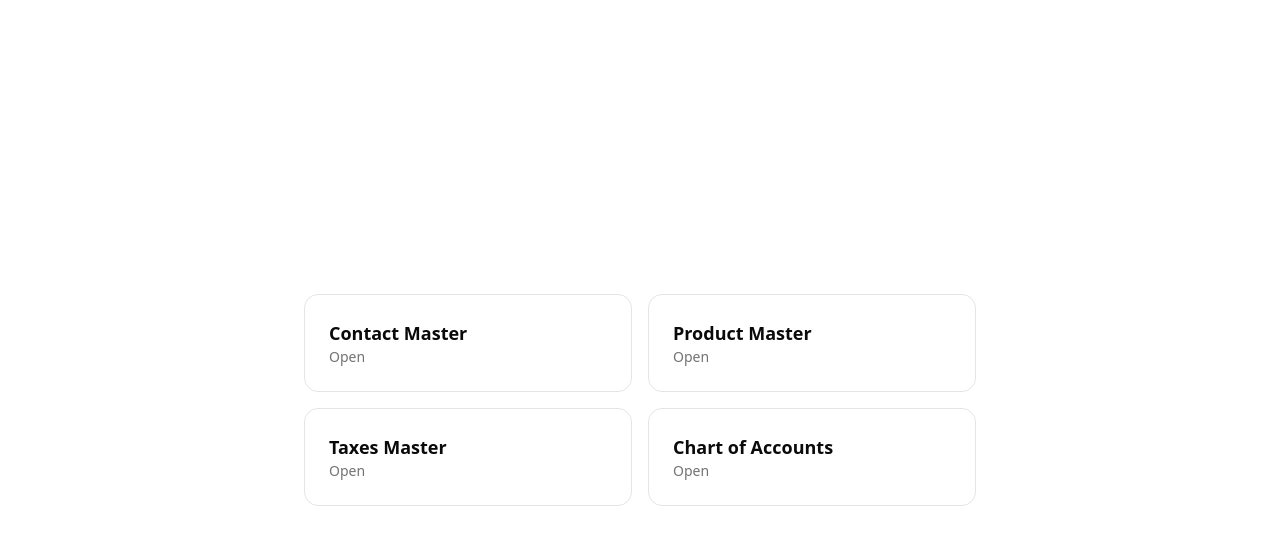
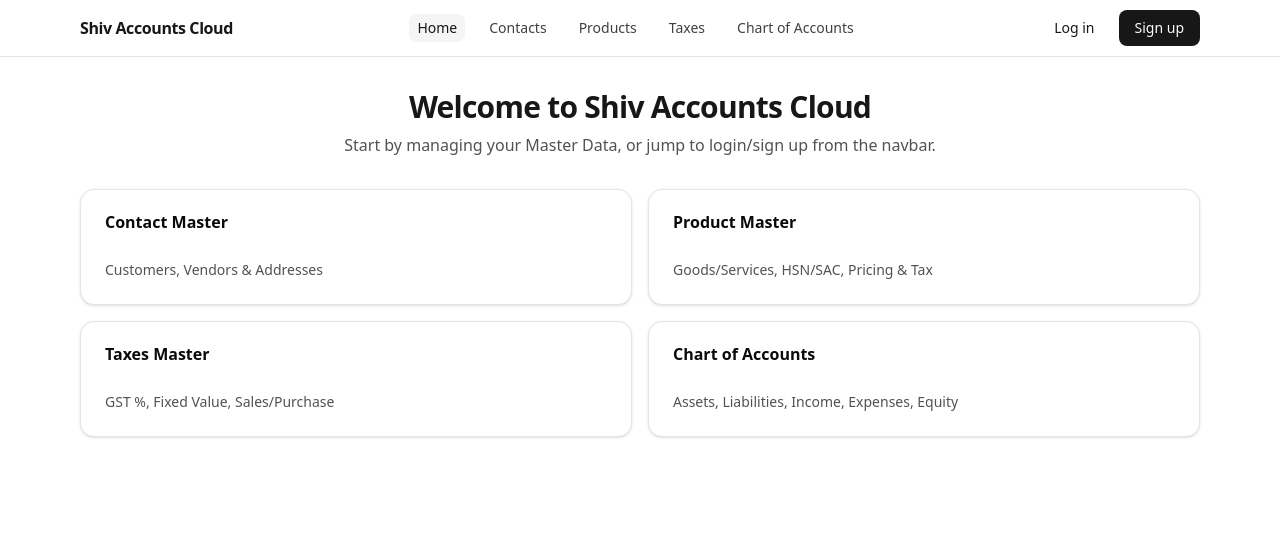
Before and after one commit to adwyte/odoo-final-accounting, a Next.js app in the folder frontend/ui/: page / in a window 1280 px wide. Shown: the top 544 px of the page. Built offline with nearby package versions, Linux system fonts and the light colour scheme.

Commit message:
frontend

```diff
--- /dev/null
+++ b/frontend/ui/src/app/admin/layout.tsx
@@ -0,0 +1,23 @@
+// src/app/admin/layout.tsx
+import "bootstrap/dist/css/bootstrap.min.css"; // scoped to /admin/*
+import type { Metadata } from "next";
+
+export const metadata: Metadata = {
+  title: "Admin • Shiv Accounts Cloud",
+};
+
+export default function AdminLayout({ children }: { children: React.ReactNode }) {
+  return (
+    <html lang="en">
+      <body className="bg-light">
+        {/* Simple admin navbar */}
+        <nav className="navbar navbar-expand navbar-light bg-white border-bottom mb-3">
+          <div className="container">
+            <a className="navbar-brand" href="/">Admin</a>
+          </div>
+        </nav>
+        <main className="container my-4">{children}</main>
+      </body>
+    </html>
+  );
+}
--- a/frontend/ui/src/app/layout.tsx
+++ b/frontend/ui/src/app/layout.tsx
@@ -1,6 +1,7 @@
 // src/app/layout.tsx
-import "./globals.css";
 import type { Metadata } from "next";
+import "./globals.css"; // keep if you have it
+import Navbar from "@/components/nav/Navbar";
 
 export const metadata: Metadata = {
   title: "Shiv Accounts Cloud",
@@ -10,7 +11,10 @@ export const metadata: Metadata = {
 export default function RootLayout({ children }: { children: React.ReactNode }) {
   return (
     <html lang="en">
-      <body>{children}</body>
+      <body className="min-h-screen bg-white text-neutral-900 antialiased">
+        <Navbar />
+        <main className="mx-auto max-w-6xl px-4 py-8">{children}</main>
+      </body>
     </html>
   );
 }
--- a/frontend/ui/src/app/masters/chart-of-accounts/page.tsx
+++ b/frontend/ui/src/app/masters/chart-of-accounts/page.tsx
@@ -82,6 +82,7 @@ export default function Page() {
       <ToolbarButton
         disabled={!active}
         onClick={() => {
+
           if (!active) return;
           setArchived((a) => ({ ...a, [active.id]: !a[active.id] }));
           setActive(null);
--- a/frontend/ui/src/app/page.tsx
+++ b/frontend/ui/src/app/page.tsx
@@ -1,19 +1,52 @@
+// src/app/page.tsx
+import Link from "next/link";
+import { Card, CardContent, CardHeader, CardTitle } from "@/components/ui/card";
+
+const tiles = [
+  {
+    href: "/masters/contacts",
+    title: "Contact Master",
+    blurb: "Customers, Vendors & Addresses",
+  },
+  {
+    href: "/masters/products",
+    title: "Product Master",
+    blurb: "Goods/Services, HSN/SAC, Pricing & Tax",
+  },
+  {
+    href: "/masters/taxes",
+    title: "Taxes Master",
+    blurb: "GST %, Fixed Value, Sales/Purchase",
+  },
+  {
+    href: "/masters/chart-of-accounts",
+    title: "Chart of Accounts",
+    blurb: "Assets, Liabilities, Income, Expenses, Equity",
+  },
+];
+
 export default function Home() {
   return (
-    <main className="min-h-screen flex items-center justify-center p-8">
-      <div className="grid gap-4 sm:grid-cols-2 max-w-2xl w-full">
-        {[
-          { href: "/masters/contacts", label: "Contact Master" },
-          { href: "/masters/products", label: "Product Master" },
-          { href: "/masters/taxes", label: "Taxes Master" },
-          { href: "/masters/chart-of-accounts", label: "Chart of Accounts" },
-        ].map((i) => (
-          <a key={i.href} href={i.href} className="rounded-xl border p-6 hover:bg-neutral-50">
-            <div className="text-lg font-semibold">{i.label}</div>
-            <div className="text-sm text-neutral-500">Open</div>
-          </a>
+    <div className="space-y-8">
+      <section className="text-center space-y-2">
+        <h1 className="text-3xl font-semibold tracking-tight">Welcome to Shiv Accounts Cloud</h1>
+        <p className="text-neutral-600">
+          Start by managing your Master Data, or jump to login/sign up from the navbar.
+        </p>
+      </section>
+
+      <section className="grid gap-4 sm:grid-cols-2">
+        {tiles.map((t) => (
+          <Link key={t.href} href={t.href}>
+            <Card className="hover:shadow-md transition-shadow h-full">
+              <CardHeader>
+                <CardTitle>{t.title}</CardTitle>
+              </CardHeader>
+              <CardContent className="text-sm text-neutral-600">{t.blurb}</CardContent>
+            </Card>
+          </Link>
         ))}
-      </div>
-    </main>
+      </section>
+    </div>
   );
 }
--- a/frontend/ui/src/components/auth/Authpage.tsx
+++ b/frontend/ui/src/components/auth/Authpage.tsx
@@ -1,4 +1,3 @@
-// src/components/auth/AuthPage.tsx
 "use client";
 import React from "react";
 import Link from "next/link";
@@ -81,7 +80,7 @@ function LoginForm() {
   const { register, handleSubmit, formState: { errors, isSubmitting } } =
     useForm<LoginValues>({ resolver: zodResolver(loginSchema), defaultValues: { email: "", password: "", remember: false } });
 
-  const onSubmit = async (values: LoginValues) => { console.log("LOGIN", values); await new Promise(r => setTimeout(r, 600)); };
+  const onSubmit: import("react-hook-form").SubmitHandler<LoginValues> = async (values) => { console.log("LOGIN", values); await new Promise(r => setTimeout(r, 600)); };
 
   return (
     <form className="space-y-4" onSubmit={handleSubmit(onSubmit)}>
--- a/frontend/ui/src/components/master/ui.tsx
+++ b/frontend/ui/src/components/master/ui.tsx
@@ -5,6 +5,7 @@ import { Card, CardContent } from "@/components/ui/card";
 import { Button } from "@/components/ui/button";
 import { Input } from "@/components/ui/input";
 import { Label } from "@/components/ui/label";
+
 
 export function MasterFrame({
   title, toolbar, children,
--- /dev/null
+++ b/frontend/ui/src/components/nav/Navbar.tsx
@@ -0,0 +1,70 @@
+"use client";
+
+import Link from "next/link";
+import { usePathname } from "next/navigation";
+import { Button } from "@/components/ui/button";
+import { cn } from "@/lib/utils"; // if you don’t have this helper, see note below
+
+const links = [
+  { href: "/", label: "Home" },
+  { href: "/masters/contacts", label: "Contacts" },
+  { href: "/masters/products", label: "Products" },
+  { href: "/masters/taxes", label: "Taxes" },
+  { href: "/masters/chart-of-accounts", label: "Chart of Accounts" },
+];
+
+export default function Navbar() {
+  const pathname = usePathname();
+
+  return (
+    <header className="sticky top-0 z-40 w-full border-b bg-white/80 backdrop-blur">
+      <div className="mx-auto flex h-14 max-w-6xl items-center justify-between px-4">
+        <Link href="/" className="font-semibold tracking-tight">
+          Shiv Accounts Cloud
+        </Link>
+
+        <nav className="hidden gap-4 md:flex">
+          {links.map((l) => (
+            <Link
+              key={l.href}
+              href={l.href}
+              className={cn(
+                "text-sm px-2 py-1 rounded-md hover:bg-neutral-100 transition-colors",
+                pathname === l.href ? "bg-neutral-100 font-medium" : "text-neutral-700"
+              )}
+            >
+              {l.label}
+            </Link>
+          ))}
+        </nav>
+
+        <div className="flex items-center gap-2">
+          <Button asChild variant="ghost">
+            <Link href="/login">Log in</Link>
+          </Button>
+          <Button asChild>
+            <Link href="/signup">Sign up</Link>
+          </Button>
+        </div>
+      </div>
+
+      {/* Mobile row for master links */}
+      <div className="md:hidden border-t">
+        <div className="mx-auto max-w-6xl px-4 py-2 flex flex-wrap gap-2">
+          {links.slice(1).map((l) => (
+            <Link
+              key={l.href}
+              href={l.href}
+              className={cn(
+                "text-xs px-2 py-1 rounded-md bg-neutral-50 border hover:bg-neutral-100",
+                pathname === l.href && "bg-neutral-100"
+              )}
+            >
+              {l.label}
+            </Link>
+          ))}
+        </div>
+      </div>
+    </header>
+  );
+}
```
Also changed, not shown: frontend/ui/src/app/admin/login/page.tsx (added, +127 -0 lines), frontend/ui/src/app/masters/taxes/page.tsx (+1 -8 lines), 1 other file (tests, documents, lock files or other folders).
